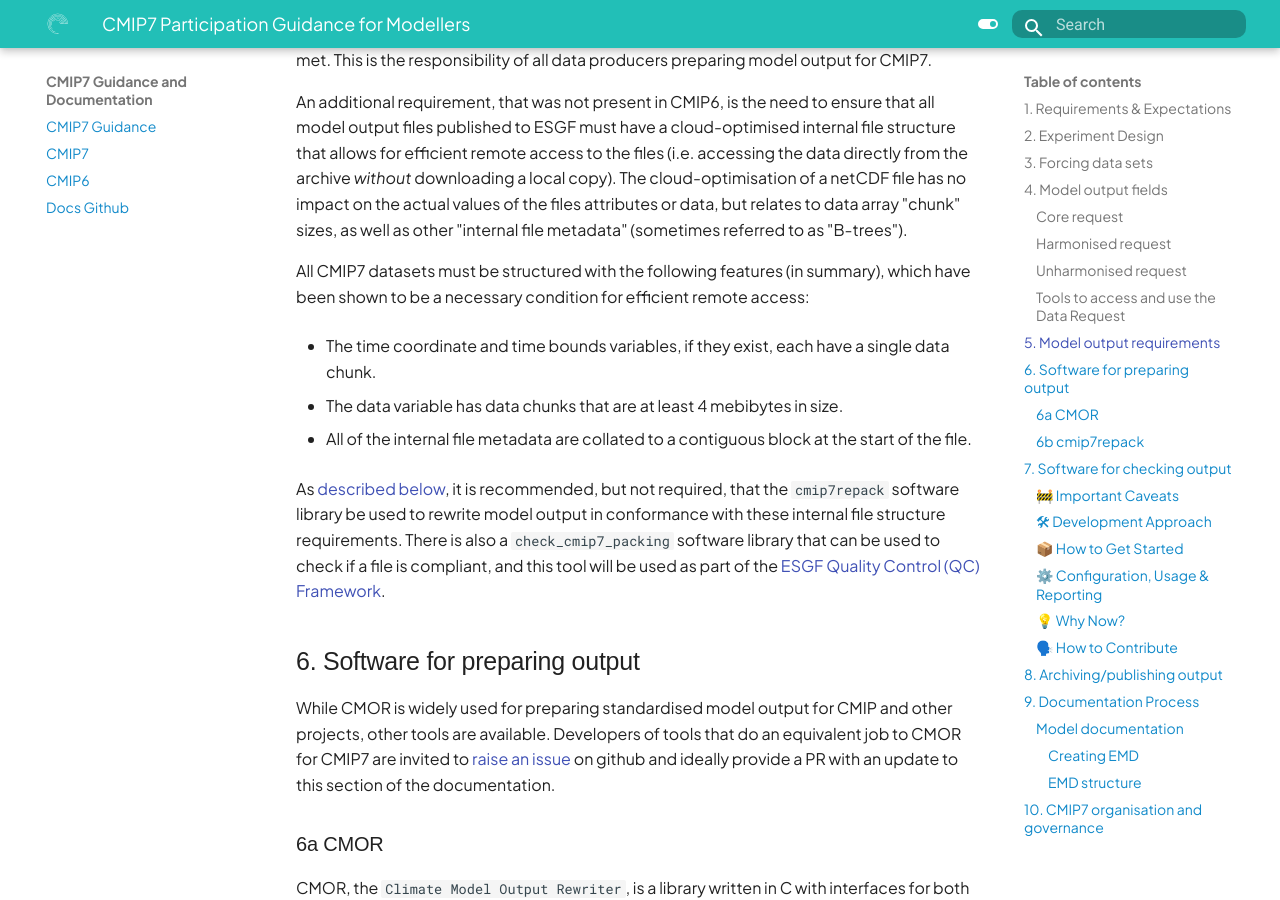
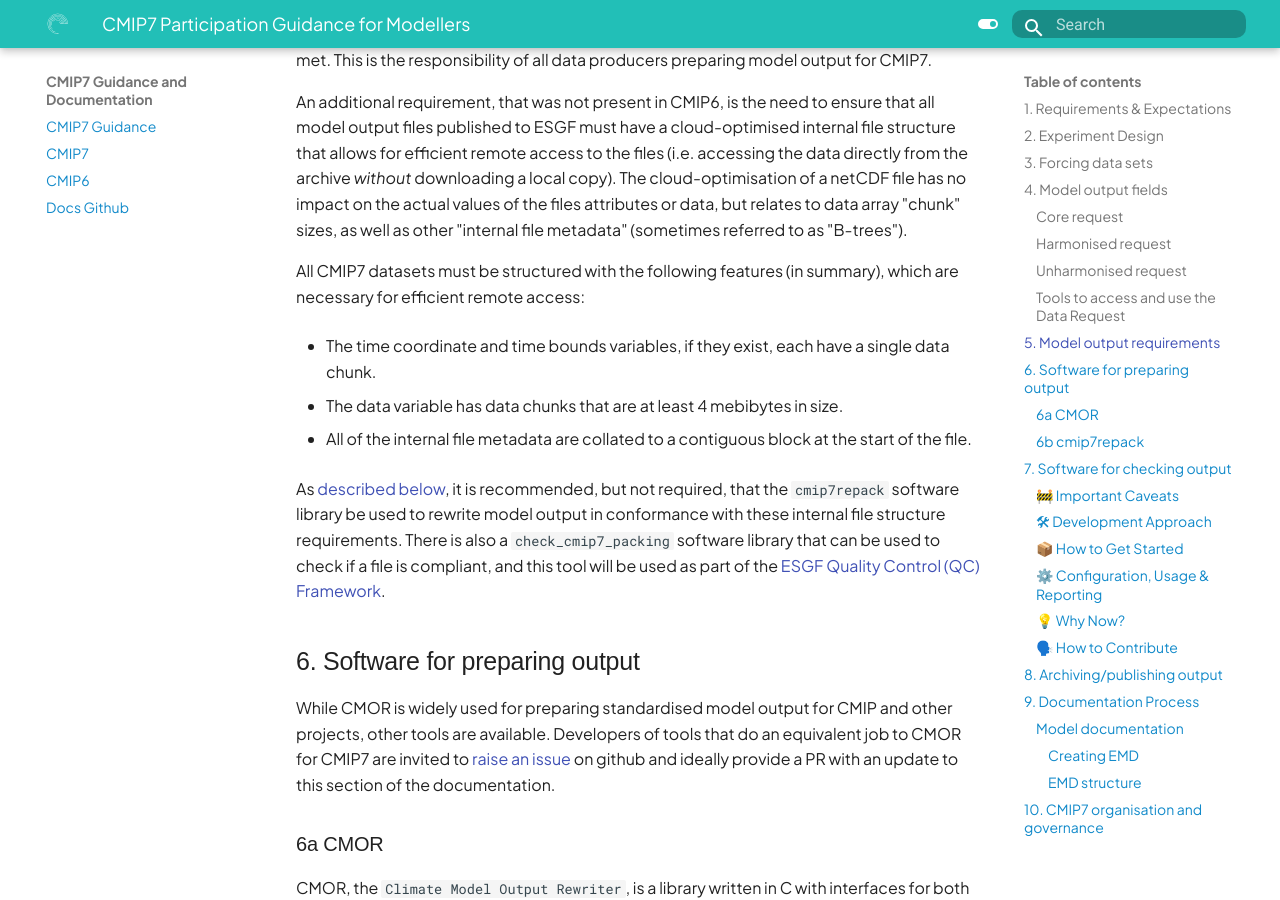
Before and after one commit to WCRP-CMIP/cmip7-guidance, an MkDocs documentation site: the page built from docs/CMIP7/guidance_for_modellers.md, in a window 1280 px wide and 900 px high, scrolled down 5125 px. Built offline with MkDocs 1.6.1 and Material for MkDocs 9.7.7, drawn with Linux system fonts in a browser that asks for light colours; some web fonts are replaced.

Commit message:
rewording
Co-authored-by: James Anstey <james.anstey@ec.gc.ca>

```diff
--- a/docs/CMIP7/guidance_for_modellers.md
+++ b/docs/CMIP7/guidance_for_modellers.md
@@ -180,7 +180,7 @@ This is the responsibility of all data producers preparing model output for CMIP
 An additional requirement, that was not present in CMIP6, is the need to ensure that all model output files published to ESGF must have a cloud-optimised internal file structure that allows for efficient remote access to the files (i.e. accessing the data directly from the archive _without_ downloading a local copy).
 The cloud-optimisation of a netCDF file has no impact on the actual values of the files attributes or data, but relates to data array "chunk" sizes, as well as other "internal file metadata" (sometimes referred to as "B-trees").
 
-All CMIP7 datasets must be structured with the following features (in summary), which have been shown to be a necessary condition for efficient remote access:
+All CMIP7 datasets must be structured with the following features (in summary), which are necessary for efficient remote access:
 
 - The time coordinate and time bounds variables, if they exist, each have a single data chunk.
 
```
